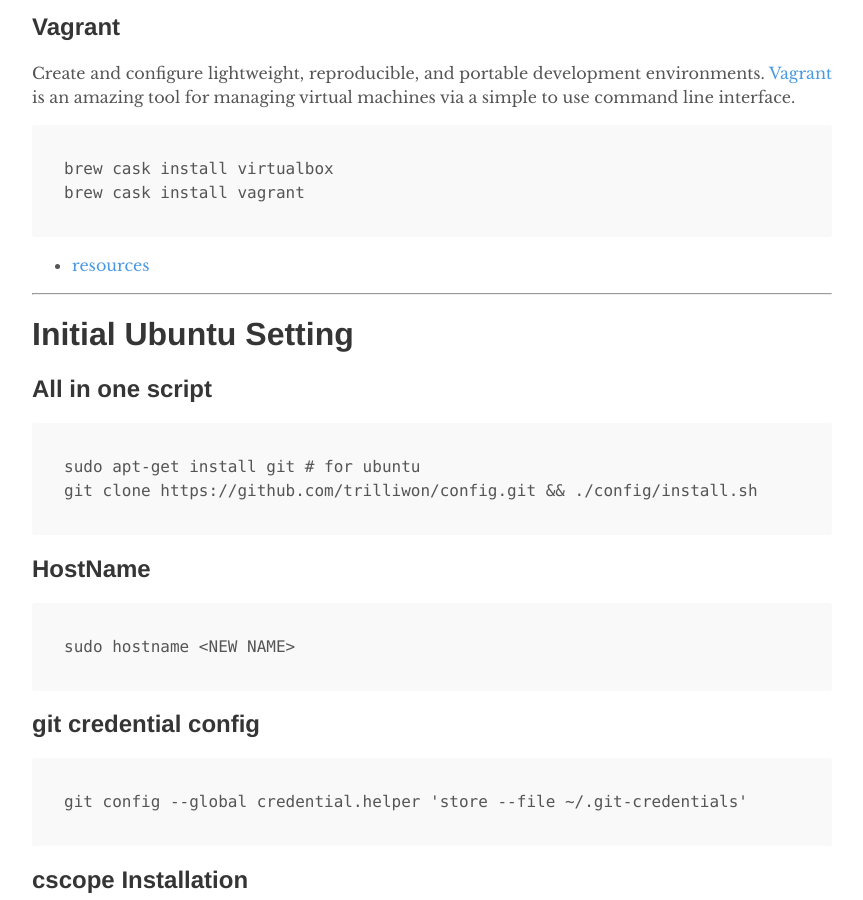
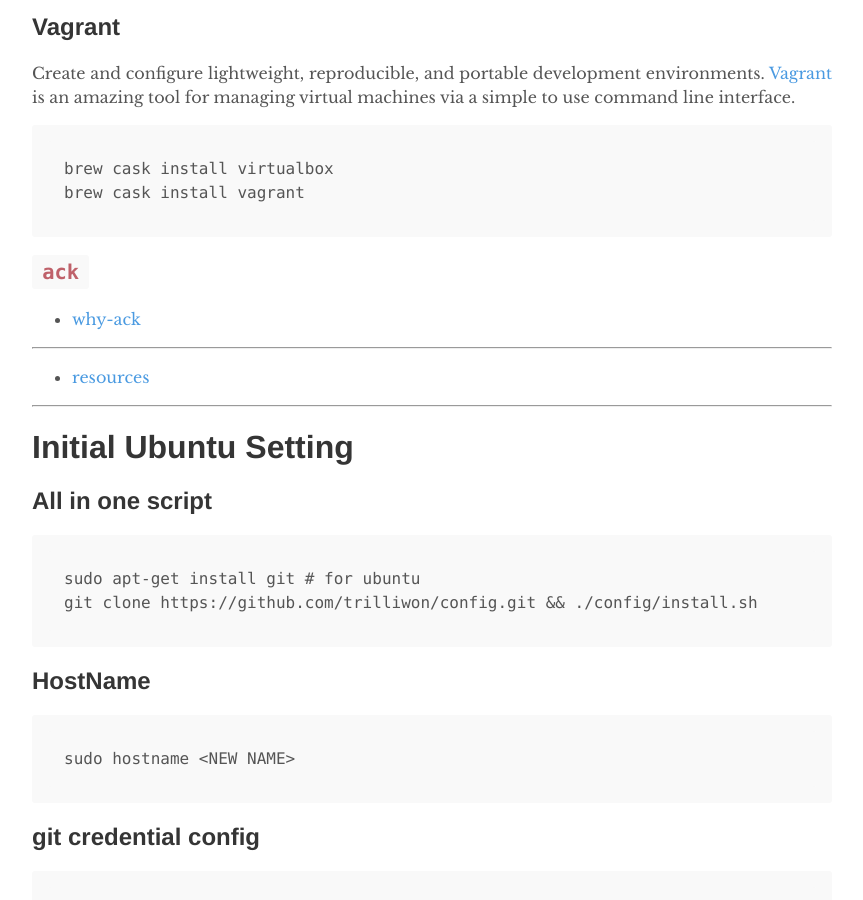
Before and after one commit to trilliwon/ABL, a Jekyll site: the page built from _posts/tips/2017-11-21-initial-os-setting.md, in a window 1280 px wide and 900 px high, scrolled down 1837 px. Shown: the whole window, without its empty margins (208-1071 px from the left). Built offline with Jekyll 4.4.1, drawn with Linux system fonts in a browser that asks for light colours; nearby versions of some CDN libraries.

Commit message:
Sun Mar 31 13:32:06 KST 2019

````diff
--- a/_posts/tips/2017-11-21-initial-os-setting.md
+++ b/_posts/tips/2017-11-21-initial-os-setting.md
@@ -76,6 +76,11 @@
 brew cask install vagrant
 ```
 
+## `ack`
+
+- [why-ack](https://beyondgrep.com/why-ack/)
+
+---
 
 - [resources](https://sourabhbajaj.com/mac-setup/)
 
````
